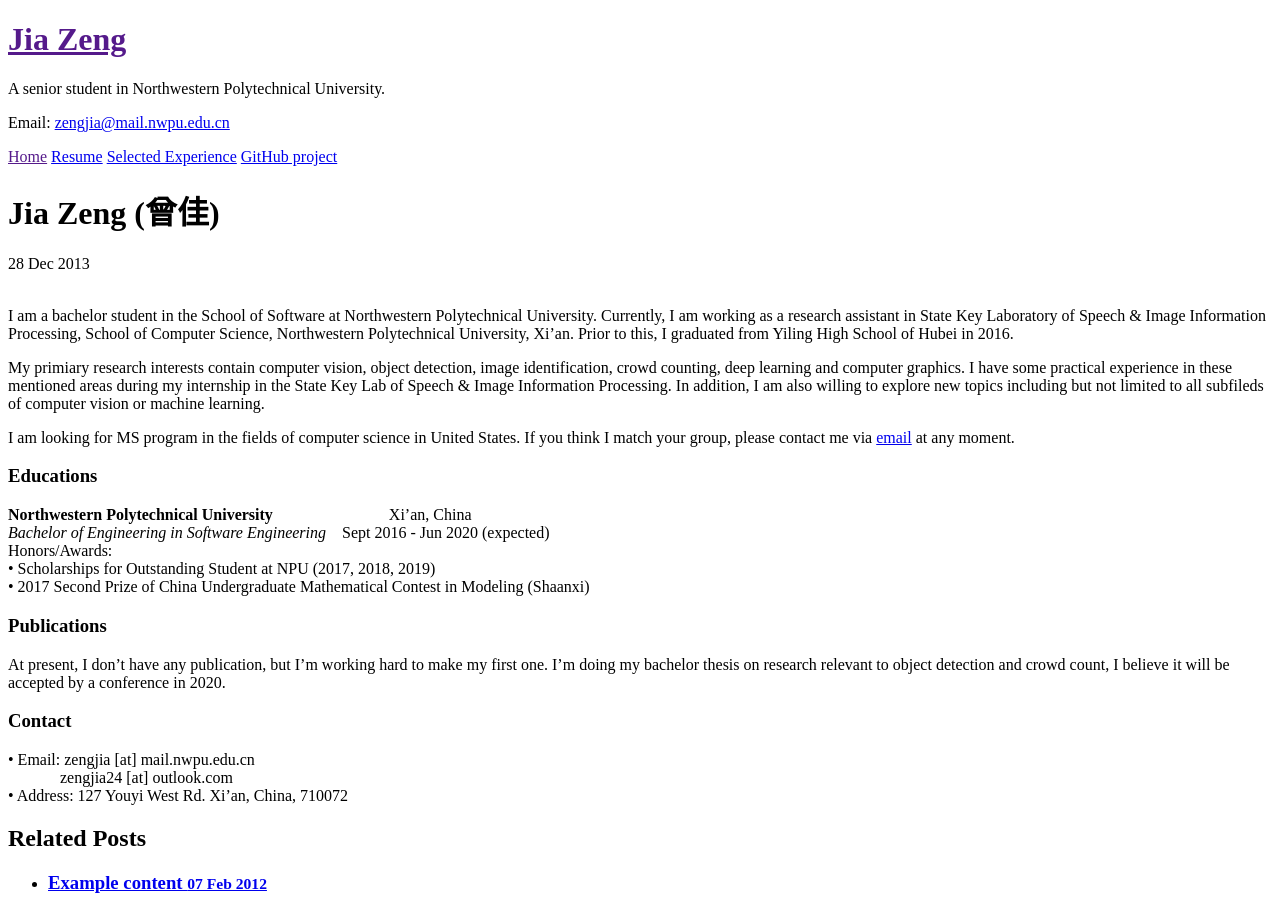
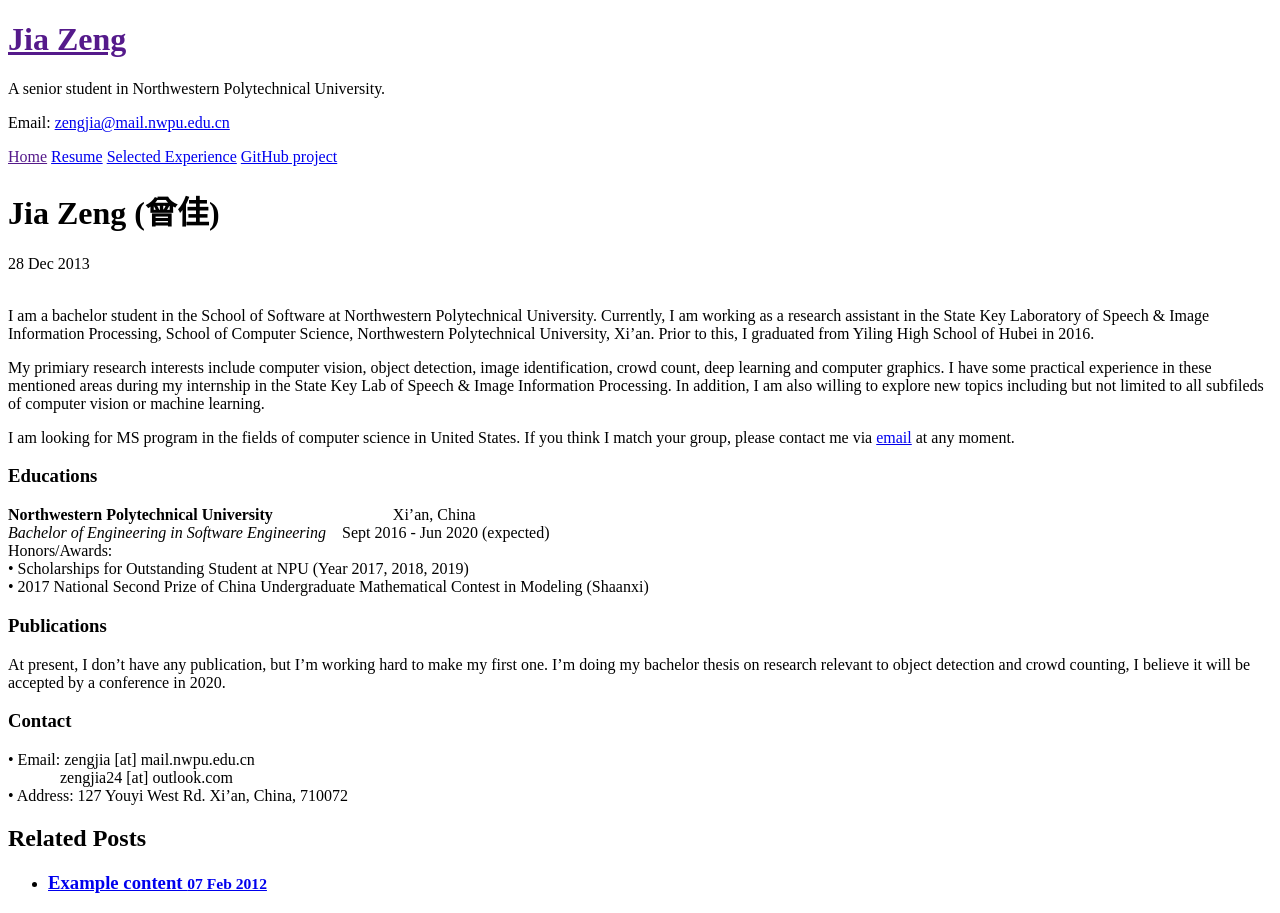
Before and after one commit to zjjzeng/zjjzeng.github.io, a Jekyll site: the page built from _posts/2013-12-28-introducing-hyde.md, in a window 1280 px wide. Built offline with Jekyll 4.4.1, drawn with Linux system fonts in a browser that asks for light colours.

Commit message:
Update 2013-12-28-introducing-hyde.md

```diff
--- a/_posts/2013-12-28-introducing-hyde.md
+++ b/_posts/2013-12-28-introducing-hyde.md
@@ -3,22 +3,22 @@
 title: Jia Zeng (曾佳)
 ---
 <br>
-I am a bachelor student in the School of Software at Northwestern Polytechnical University. Currently, I am working as a research assistant in State Key Laboratory of Speech & Image Information Processing, School of Computer Science, Northwestern Polytechnical University, Xi'an. Prior to this, I graduated from Yiling High School of Hubei in 2016.
+I am a bachelor student in the School of Software at Northwestern Polytechnical University. Currently, I am working as a research assistant in the State Key Laboratory of Speech & Image Information Processing, School of Computer Science, Northwestern Polytechnical University, Xi'an. Prior to this, I graduated from Yiling High School of Hubei in 2016.
 
-My primiary research interests contain computer vision, object detection, image identification, crowd counting, deep learning and computer graphics. I have some practical experience in these mentioned areas during my internship in the State Key Lab of Speech & Image Information Processing. In addition, I am also willing to explore new topics including but not limited to all subfileds of computer vision or machine learning.
+My primiary research interests include computer vision, object detection, image identification, crowd count, deep learning and computer graphics. I have some practical experience in these mentioned areas during my internship in the State Key Lab of Speech & Image Information Processing. In addition, I am also willing to explore new topics including but not limited to all subfileds of computer vision or machine learning.
 
 I am looking for MS program in the fields of computer science in United States. If you think I match your group, please contact me via [email](mailto:zengjia@mail.nwpu.edu.cn) at any moment.
 
 ### Educations
-**Northwestern Polytechnical University**&nbsp;&nbsp;&nbsp;&nbsp;&nbsp;&nbsp;&nbsp;&nbsp;&nbsp;&nbsp;&nbsp;&nbsp;&nbsp;&nbsp;&nbsp;&nbsp;&nbsp;&nbsp;&nbsp;&nbsp;&nbsp;&nbsp;&nbsp;&nbsp;&nbsp;&nbsp;&nbsp;&nbsp;&nbsp;Xi’an, China
+**Northwestern Polytechnical University**&nbsp;&nbsp;&nbsp;&nbsp;&nbsp;&nbsp;&nbsp;&nbsp;&nbsp;&nbsp;&nbsp;&nbsp;&nbsp;&nbsp;&nbsp;&nbsp;&nbsp;&nbsp;&nbsp;&nbsp;&nbsp;&nbsp;&nbsp;&nbsp;&nbsp;&nbsp;&nbsp;&nbsp;&nbsp;&nbsp;Xi’an, China
 <br>*Bachelor of Engineering in Software Engineering* &nbsp;&nbsp;&nbsp;Sept 2016 - Jun 2020 (expected)
 <br>Honors/Awards:
-<br>• Scholarships for Outstanding Student at NPU (2017, 2018, 2019)
-<br>• 2017 Second Prize of China Undergraduate Mathematical Contest in Modeling (Shaanxi)
+<br>• Scholarships for Outstanding Student at NPU (Year 2017, 2018, 2019)
+<br>• 2017 National Second Prize of China Undergraduate Mathematical Contest in Modeling (Shaanxi)
 
 
 ### Publications
-At present, I don't have any publication, but I'm working hard to make my first one. I'm doing my bachelor thesis on research relevant to object detection and crowd count, I believe it will be accepted by a conference in 2020.
+At present, I don't have any publication, but I'm working hard to make my first one. I'm doing my bachelor thesis on research relevant to object detection and crowd counting, I believe it will be accepted by a conference in 2020.
 
 ### Contact
 • Email: zengjia [at] mail.nwpu.edu.cn
```
